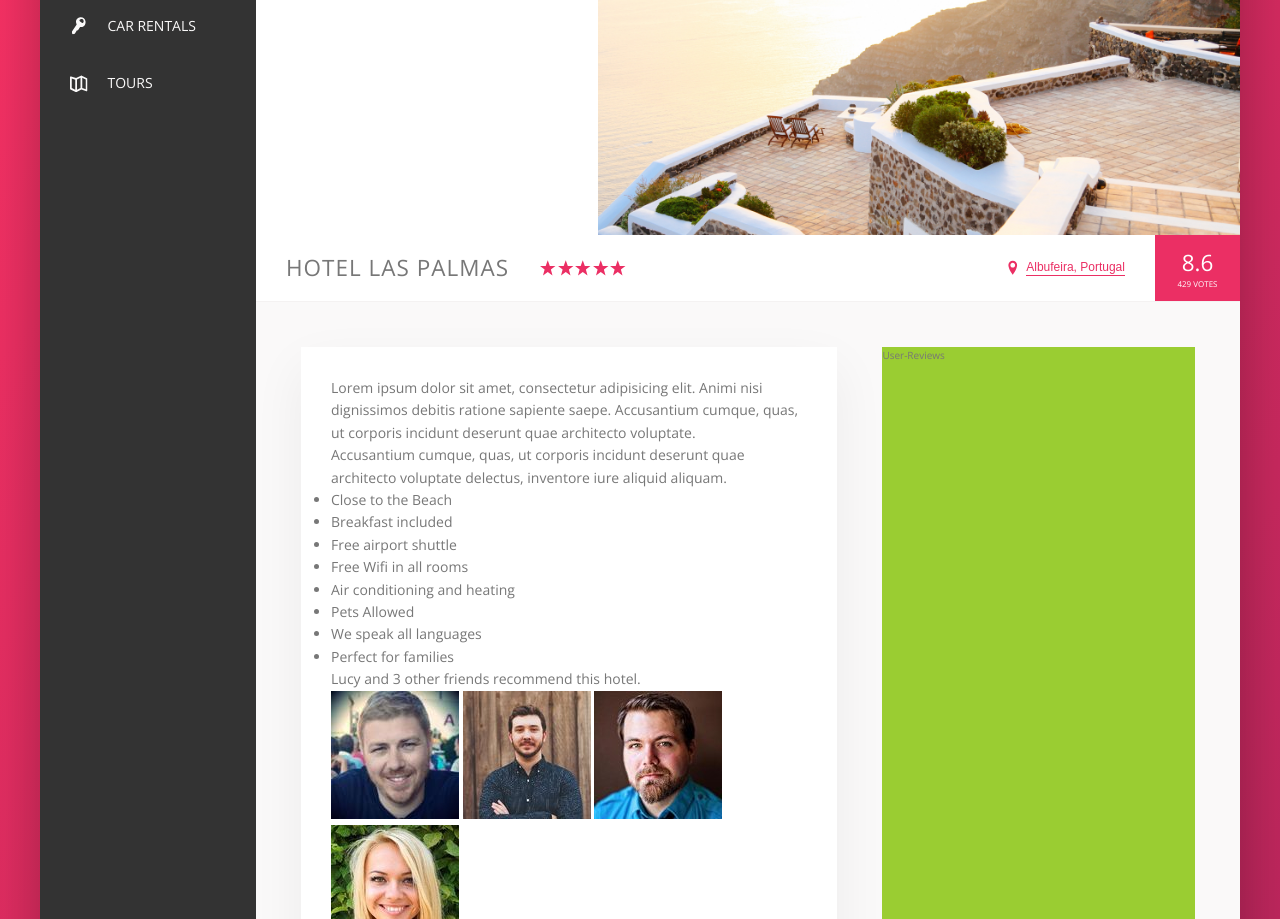
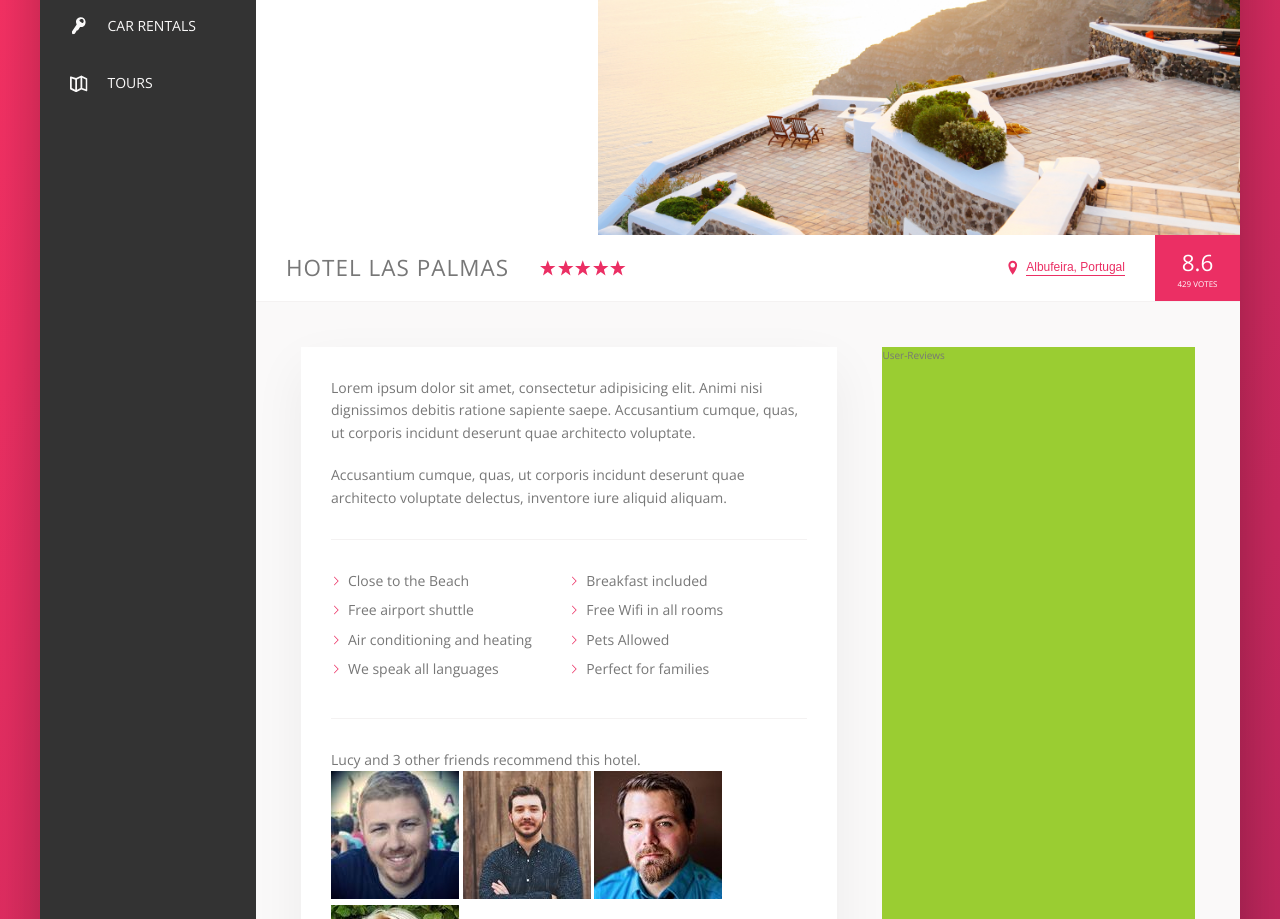
Before and after one commit to riverrz/Trillo, a website: page index.html in a window 1280 px wide. Shown: the part 300-1219 px from the top of the page. Drawn offline with nearby package versions, Linux system fonts and the light colour scheme.

Commit message:
Complete description

```diff
--- a/sass/_components.scss
+++ b/sass/_components.scss
@@ -266,3 +266,48 @@
         box-shadow: none;
     }
 }
+
+//////////////////////
+/////// PARAGRAPH
+.paragraph:not(:last-of-type) {
+    margin-bottom: 2rem;
+}
+
+//////////////////////
+/////// LIST
+.list {
+    list-style: none;
+    margin: 3rem 0;
+    padding: 3rem 0;
+    border-top: var(--line);
+    border-bottom: var(--line);
+    display: flex;
+    flex-wrap: wrap;
+    &__item {
+        flex: 0 0 50%;
+        margin-bottom: .7rem;
+    }
+
+    &__item::before {
+        content: "";
+        display: inline-block;
+        height: 1rem;
+        width: 1rem;
+        margin-right: .7rem;
+
+        // Older Browsers
+        // background-image: url(../img/chevron-thin-right.svg);
+        // background-size: cover;
+
+        // Newer Browsers - masks
+        background-color: var(--color-primary);
+        -webkit-mask-image: url(../img/chevron-thin-right.svg);
+        -webkit-mask-size: cover;
+        mask-image: url(../img/chevron-thin-right.svg);
+        mask-size: cover;
+    }
+}
+
+
+//////////////////////
+/////// RECOMMEND
```
Also changed, not shown: css/style.css.
